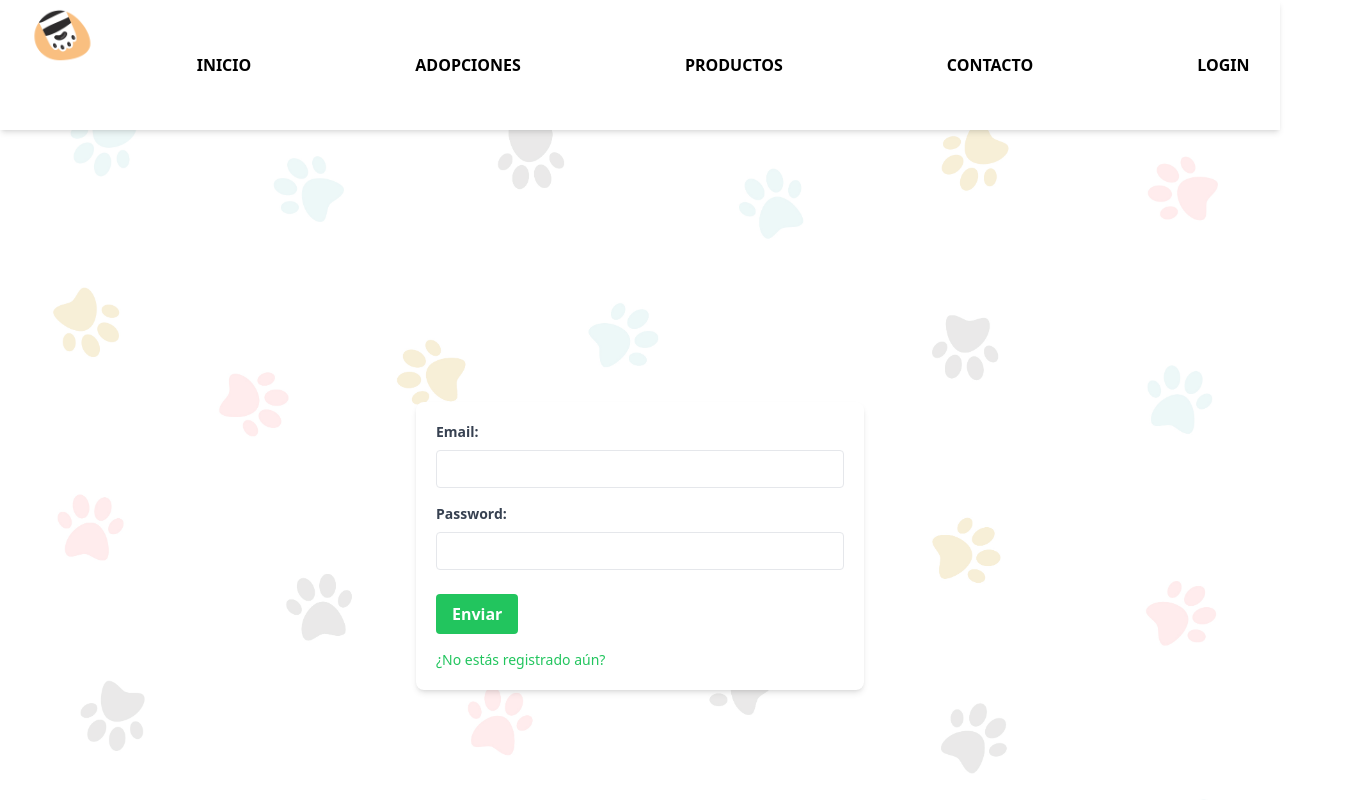
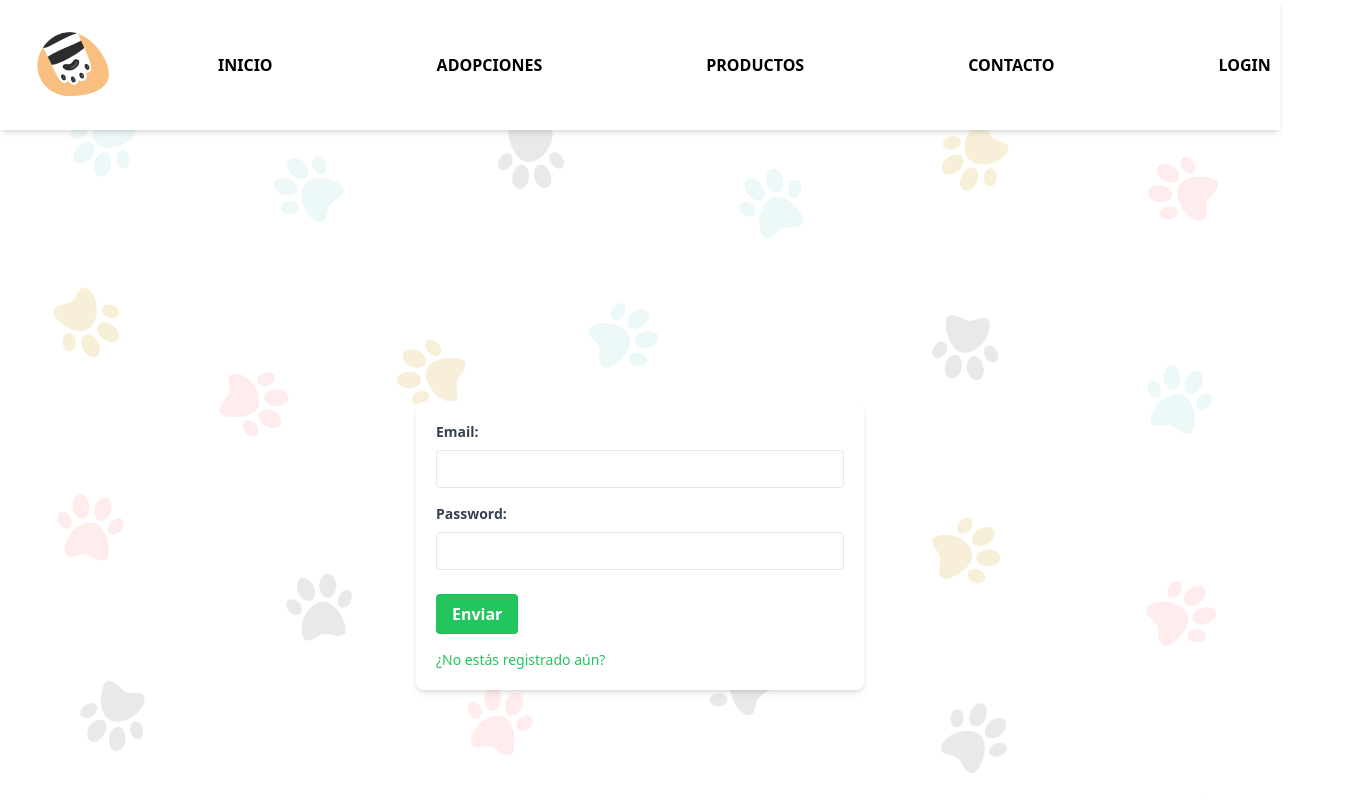
Before and after one commit to JuanSOrtiz/FluffyPets, a React (Vite) app in the folder frontend/: page /login in a window 1280 px wide. Shown: the top 800 px of the page, 1369 px wide, since content can reach past the window. Built offline with nearby package versions, Linux system fonts and the light colour scheme.

Commit message:
Logo arreglado

```diff
--- a/frontend/src/components/Header.jsx
+++ b/frontend/src/components/Header.jsx
@@ -4,8 +4,8 @@ import { Link } from 'react-router-dom';
 
 const Header = () => {
   return (
-    <div className='ftco-navbar-light flex justify-between bg-white z-3 py-2 px-4 shadow-md md:relative md:top-0 md:py-2 md:px-6'>
-      <img src={Logo} alt="Logo" className="h-14" />
+    <div className='ftco-navbar-light flex justify-between items-center bg-white z-3 py-2 px-4 shadow-md md:relative md:top-0 md:py-2 md:px-6'>
+      <img src={Logo} alt="Logo" style={{height: '4.5rem'}} />
       <div className='flex py-2 px-4'>
         <Link to='/' className={`mx-16 font-semibold uppercase text-base  hover:text-green-500`} style={{paddingTop: '2.3rem', paddingBottom: '2.3rem', paddingLeft: '18px', paddingRight: '18px', fontWeight: '700', position: 'relative', opacity: '1'}} >Inicio</Link>
         <Link to='/adopciones' className={`mx-16 font-semibold uppercase text-base  hover:text-green-500`} style={{paddingTop: '2.3rem', paddingBottom: '2.3rem', paddingLeft: '18px', paddingRight: '18px', fontWeight: '700', position: 'relative', opacity: '1'}}>Adopciones</Link>
```
